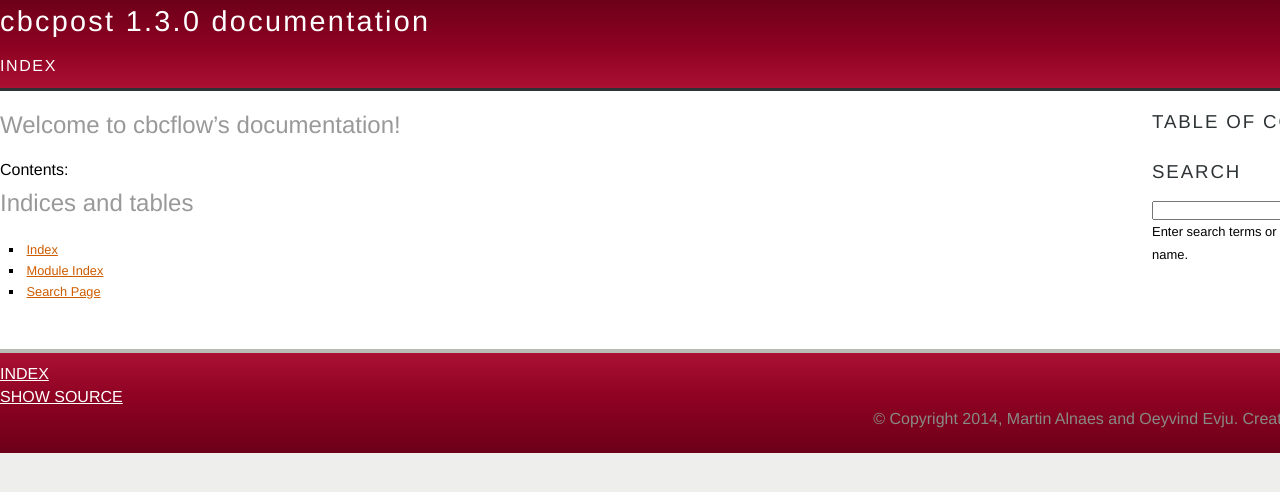
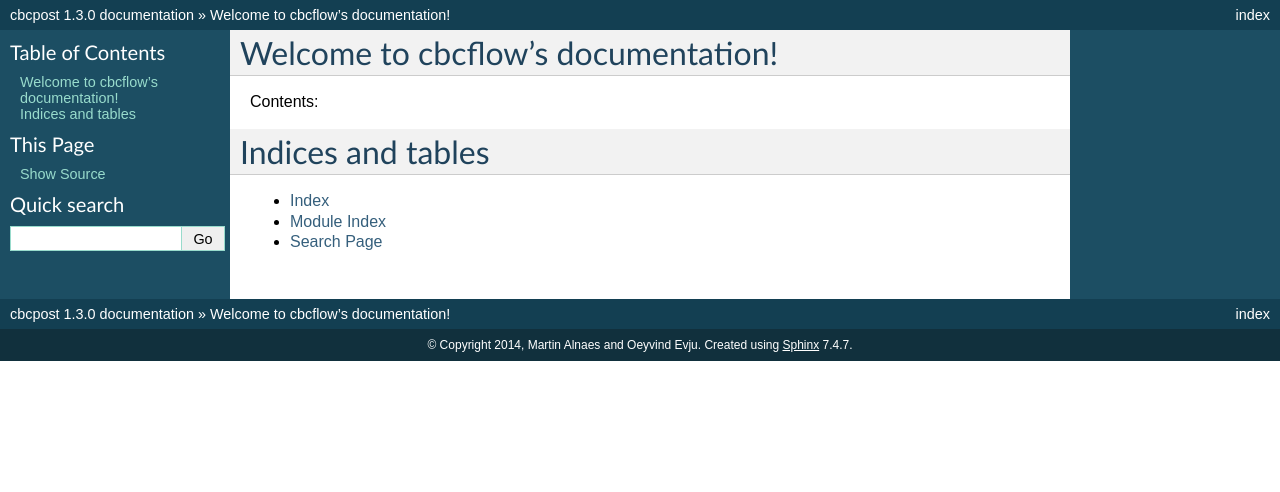
Before and after one commit to jakobes/cbcpost-fork, a Sphinx documentation site: the page built from docs/index.rst, in a window 1280 px wide. Shown: the top 492 px of the page. Built offline with Sphinx 7.4.7, drawn with Linux system fonts in a browser that asks for light colours; pages that are not in the unit, such as notebooks, are missing from menus.

Commit message:
Select default theme for docs

```diff
--- a/docs/conf.py
+++ b/docs/conf.py
@@ -135,8 +135,8 @@
 
 # The theme to use for HTML and HTML Help pages.  See the documentation for
 # a list of builtin themes.
-#html_theme = 'default'
-html_theme = 'agogo_mod'
+html_theme = 'default'
+#html_theme = 'agogo_mod'
 
 
 headerbg = """
@@ -165,6 +165,7 @@
 # Theme options are theme-specific and customize the look and feel of a theme
 # further.  For a list of options available for each theme, see the
 # documentation.
+"""
 html_theme_options = {
     "pagewidth": "90em",
     "documentwidth": "70em",
@@ -177,6 +178,7 @@
     "bodyfont": "helvetica",
     "headerfont": "helvetica",
     }
+"""
 """
 agogo – A theme created by Andi Albrecht. The following options are supported:
 
```
